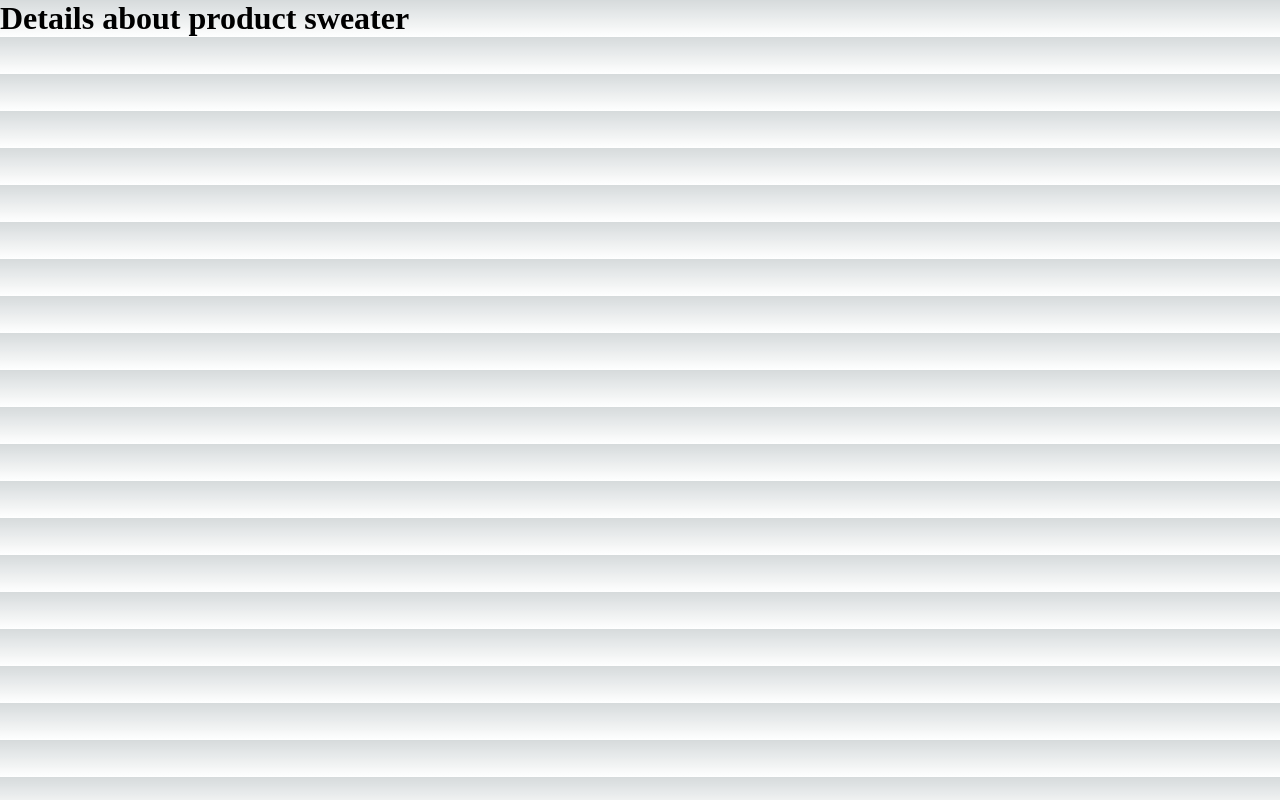
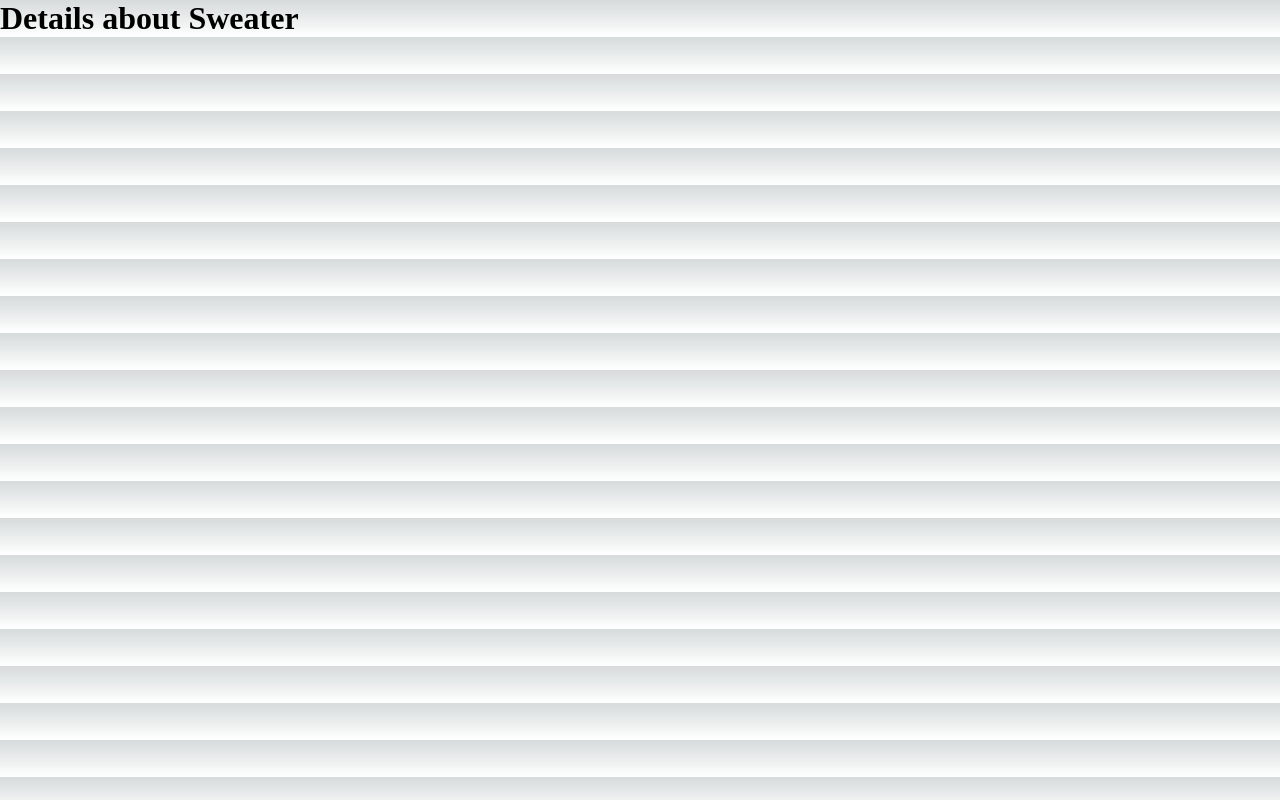
Before and after one commit to Raghav-bitsCrunch/NextJs_Learning, a Next.js app in the folder hello-world/: page /product/sweater in a window 1280 px wide. Built offline with nearby package versions, Linux system fonts and the light colour scheme.

Commit message:
Created:Dynamic Routing Part 2

```diff
--- /dev/null
+++ b/hello-world/pages/product/sweater.js
@@ -0,0 +1,4 @@
+function Sweater (){
+    return<h1>Details about Sweater</h1>
+}
+export default Sweater
```
Also changed, not shown: 1 other file (tests, documents, lock files or other folders).
